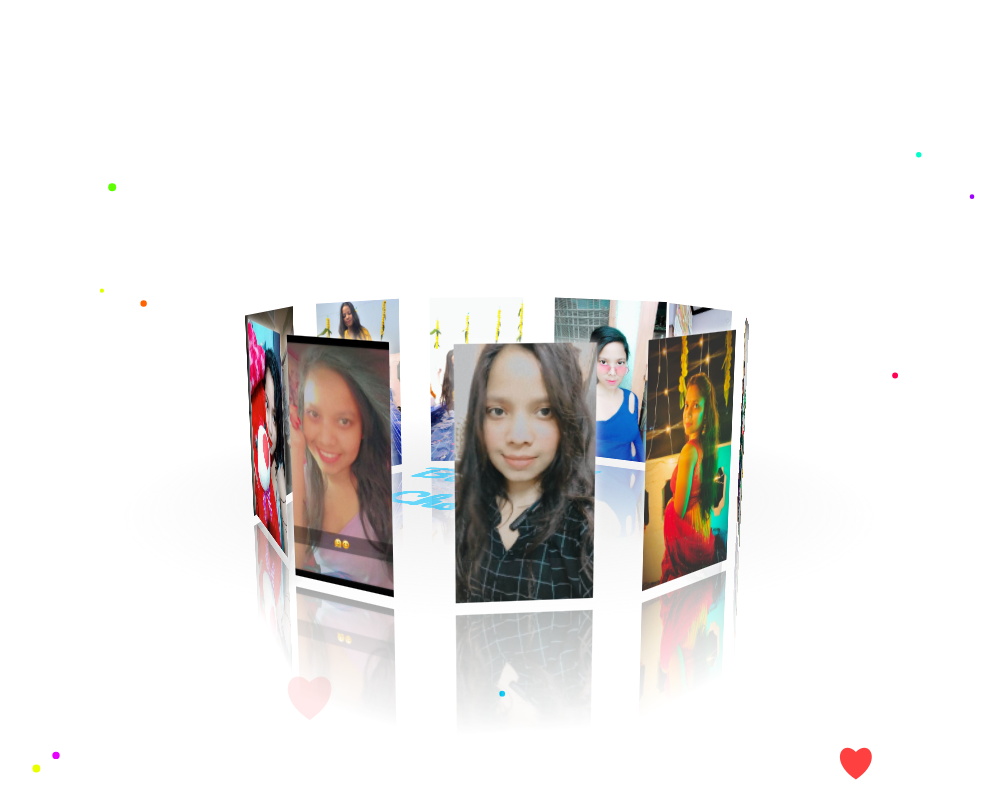
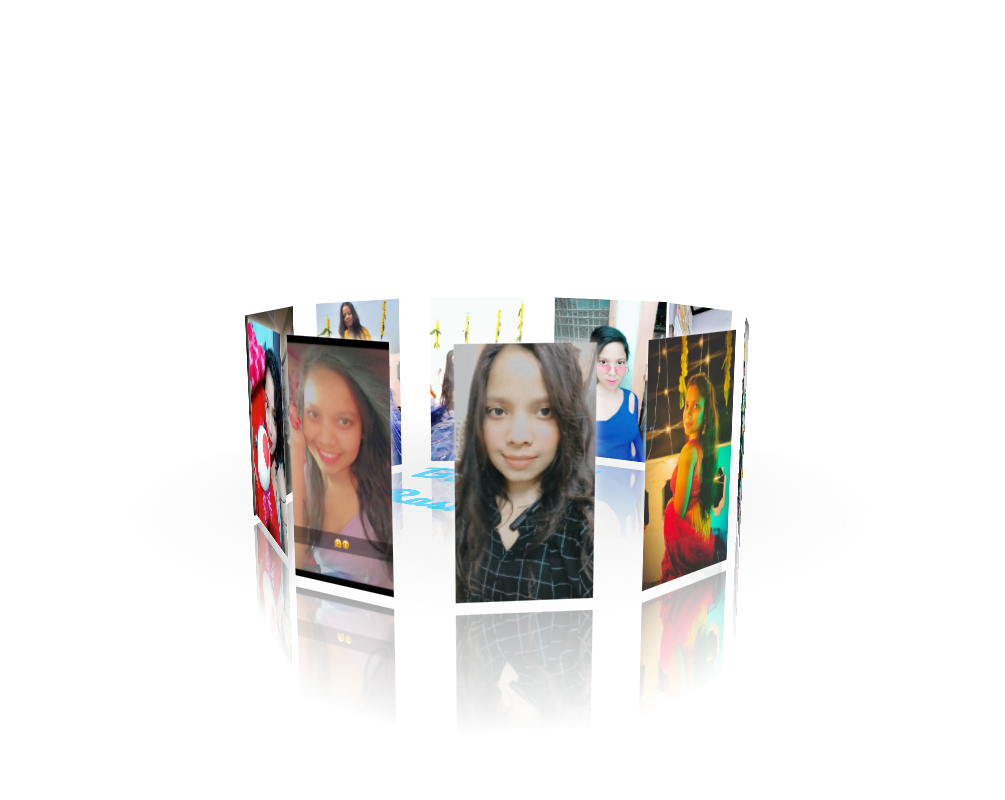
Before and after one commit to manik371/nn, a plain HTML site: page love/index.html in a window 1280 px wide. Shown: the whole page, without its empty margins (141-1146 px from the left). Drawn offline with Linux system fonts and the light colour scheme; files whose address does not match are found by name; a web font is replaced by a local one.

Commit message:
Update index.html

```diff
--- a/love/index.html
+++ b/love/index.html
@@ -1,3 +1,4 @@
+
 <!DOCTYPE html>
 <html lang="vi">
 <head>
@@ -10,14 +11,6 @@
     <link rel="preconnect" href="https://fonts.googleapis.com">
     <link rel="preconnect" href="https://fonts.gstatic.com" crossorigin>
     <link href="https://fonts.googleapis.com/css2?family=Dancing+Script&display=swap" rel="stylesheet">
-    <style>
-        canvas {
-            position: fixed;
-            top: 0;
-            left: 0;
-            z-index: -1;
-        }
-    </style>
 </head>
 <body>
     <div id="drag-container">
@@ -32,31 +25,33 @@
             <img src="8.jpg" alt="">
             <img src="9.jpg" alt="">
             <img src="10.jpg" alt="">
-            <p>Happy Birthday Chotki</p>
+            <p>Happy Birthday Rashmii</p>
         </div>
         <div id="ground"></div>
     </div>
 
-    <canvas id="canvas"></canvas>
+    <div id="music-container"></div>
+    <!-- <div id="canva">
+        <canvas id="canvas"></canvas>
+    </div> -->
 
-    <audio id="myAudio">
-        <source src="love_music_setlove.mp3" type="audio/mpeg">
-        Your browser does not support the audio element.
+    <!-- Audio tự động phát -->
+    <audio id="myAudio" autoplay playsinline>
+        <source src="music/setlove.mp3" type="audio/mpeg">
+        <source src="music/setlove.ogg" type="audio/ogg">
     </audio>
 
     <script src="main.js"></script>
 
     <script>
-        window.onload = function () {
-            // Allow audio to start after user click
-            document.body.addEventListener('click', function () {
-                var audio = document.getElementById("myAudio");
-                audio.play().catch(function (e) {
-                    console.log("Autoplay blocked:", e);
-                });
-            }, { once: true });
+        window.onload = function() {
+            var audio = document.getElementById("myAudio");
+            audio.muted = false;
+            audio.play().catch(function(e) {
+                console.log('Audio playback failed:', e);
+            });
 
-            // Fireworks and hearts
+            // Hiệu ứng pháo hoa và trái tim
             const canvas = document.getElementById("canvas");
             const ctx = canvas.getContext("2d");
             canvas.width = window.innerWidth;
@@ -129,18 +124,21 @@
                 fireworks.forEach((firework, index) => {
                     firework.draw();
                     firework.update();
-                    if (firework.life <= 0) fireworks.splice(index, 1);
+                    if (firework.life <= 0) {
+                        fireworks.splice(index, 1);
+                    }
                 });
 
                 hearts.forEach((heart, index) => {
                     heart.draw();
                     heart.update();
-                    if (heart.opacity <= 0) hearts.splice(index, 1);
+                    if (heart.opacity <= 0) {
+                        hearts.splice(index, 1);
+                    }
                 });
 
                 requestAnimationFrame(animate);
             }
-
             animate();
         };
     </script>
```
